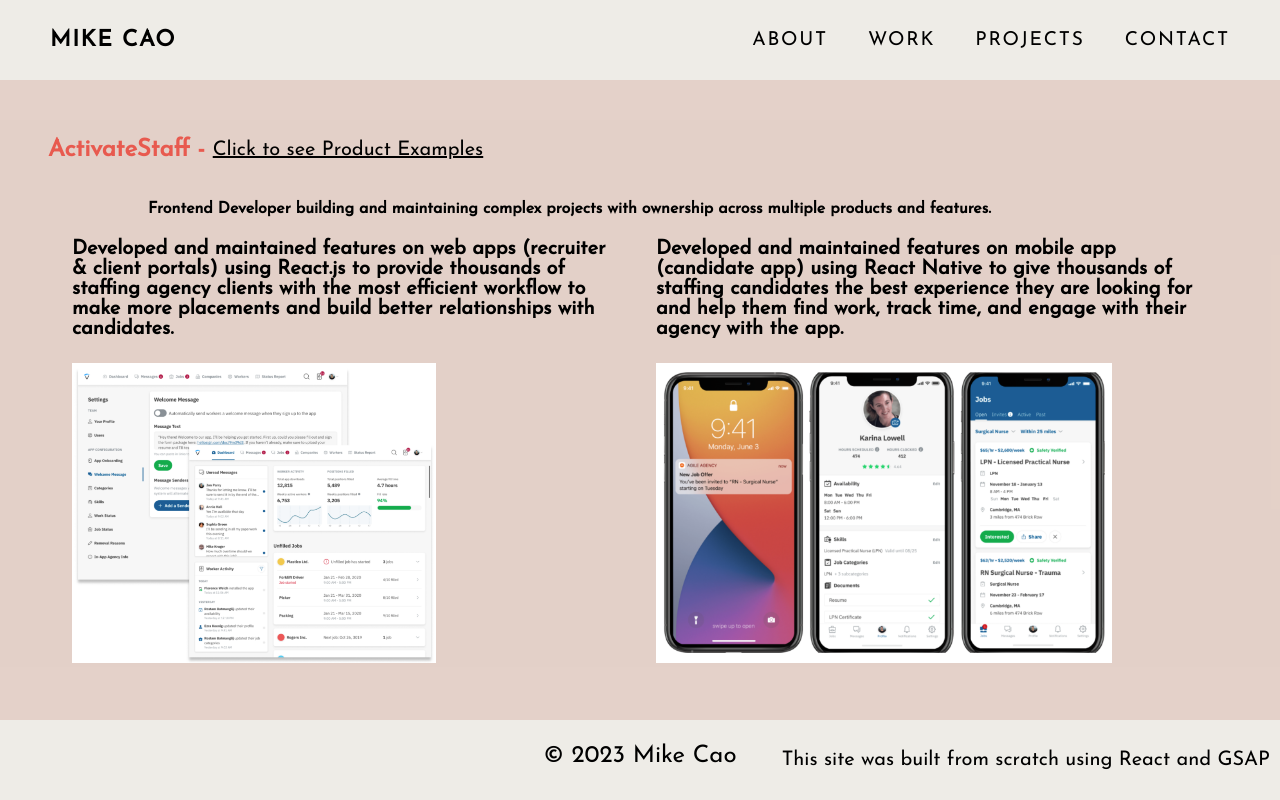
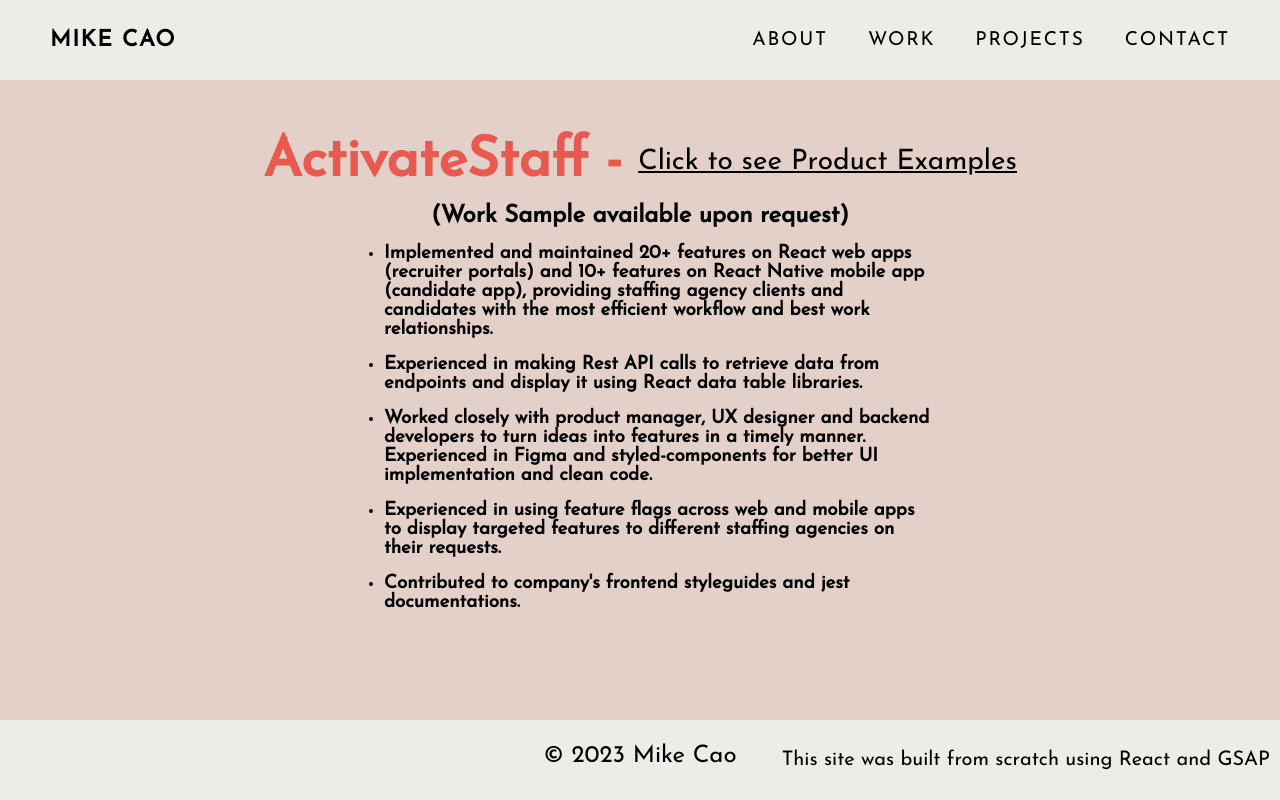
Before and after one commit to ChengjunCao/portfolio, a React (Create React App) app: page /work in a window 1280 px wide. Built offline with nearby package versions, Linux system fonts and the light colour scheme.

Commit message:
add work page

```diff
--- a/src/pages/WorkPage/WorkPage.jsx
+++ b/src/pages/WorkPage/WorkPage.jsx
@@ -3,63 +3,71 @@
 import { Heading, Text } from "../../components/ds";
 export default function WorkPage() {
   return (
-    <Flex mt="120px" mx="48px" flexDirection="column">
-      <Flex alignItems="center">
-        <Heading.h2 color="#e85a4f" mr="8px">
+    <Flex
+      mt="120px"
+      mx="48px"
+      flexDirection="column"
+      justifyContent="center"
+      alignItems="center"
+    >
+      <Flex justifyContent="center" alignItems="center">
+        <Heading.h1 color="#e85a4f" mr="16px">
           ActivateStaff -
-        </Heading.h2>
+        </Heading.h1>
         <a
           href="https://activatestaff.com/products/"
           target="_blank"
           rel="noreferrer"
         >
-          <p style={{ fontSize: 20, textDecoration: "underline" }}>
+          <p style={{ fontSize: 28, textDecoration: "underline" }}>
             Click to see Product Examples
           </p>
         </a>
       </Flex>
 
-      <Box mx="100px">
-        <Text.body1 fontWeight="bold">
-          Frontend Developer building and maintaining complex projects with
-          ownership across multiple products and features.
-        </Text.body1>
+      <Flex justifyContent="center" alignItems="center">
+        <Heading.h2>(Work Sample available upon request)</Heading.h2>
+      </Flex>
+
+      <Box width={1 / 2}>
+        <ul>
+          <li>
+            <Heading.h3 mb="16px">
+              Implemented and maintained 20+ features on React web apps
+              (recruiter portals) and 10+ features on React Native mobile app
+              (candidate app), providing staffing agency clients and candidates
+              with the most efficient workflow and best work relationships.
+            </Heading.h3>
+          </li>
+          <li>
+            <Heading.h3 mb="16px">
+              Experienced in making Rest API calls to retrieve data from
+              endpoints and display it using React data table libraries.
+            </Heading.h3>
+          </li>
+          <li>
+            <Heading.h3 mb="16px">
+              Worked closely with product manager, UX designer and backend
+              developers to turn ideas into features in a timely manner.
+              Experienced in Figma and styled-components for better UI
+              implementation and clean code.
+            </Heading.h3>
+          </li>
+          <li>
+            <Heading.h3 mb="16px">
+              Experienced in using feature flags across web and mobile apps to
+              display targeted features to different staffing agencies on their
+              requests.
+            </Heading.h3>
+          </li>
+          <li>
+            <Heading.h3>
+              Contributed to company's frontend styleguides and jest
+              documentations.
+            </Heading.h3>
+          </li>
+        </ul>
       </Box>
-      <Flex>
-        <Box mx="24px">
-          <Text fontSize={[1, 2, 3]} fontWeight="bold" mb="24px">
-            Developed and maintained features on web apps (recruiter & client
-            portals) using React.js to provide thousands of staffing agency
-            clients with the most efficient workflow to make more placements and
-            build better relationships with candidates.
-          </Text>
-          <Box alignItems="center">
-            <img
-              mx="auto"
-              height="300px"
-              width="auto"
-              src="/images/web-app.png"
-              alt="web"
-            />
-          </Box>
-        </Box>
-
-        <Box mx="24px">
-          <Text fontSize={[1, 2, 3]} fontWeight="bold" mb="24px">
-            Developed and maintained features on mobile app (candidate app)
-            using React Native to give thousands of staffing candidates the best
-            experience they are looking for and help them find work, track time,
-            and engage with their agency with the app.
-          </Text>
-          <img
-            mx="auto"
-            height="300px"
-            width="auto"
-            src="/images/mobile-app.png"
-            alt="mobile"
-          />
-        </Box>
-      </Flex>
     </Flex>
   );
 }
```
Also changed, not shown: src/pages/WorkPage/WorkPage.css (added).
